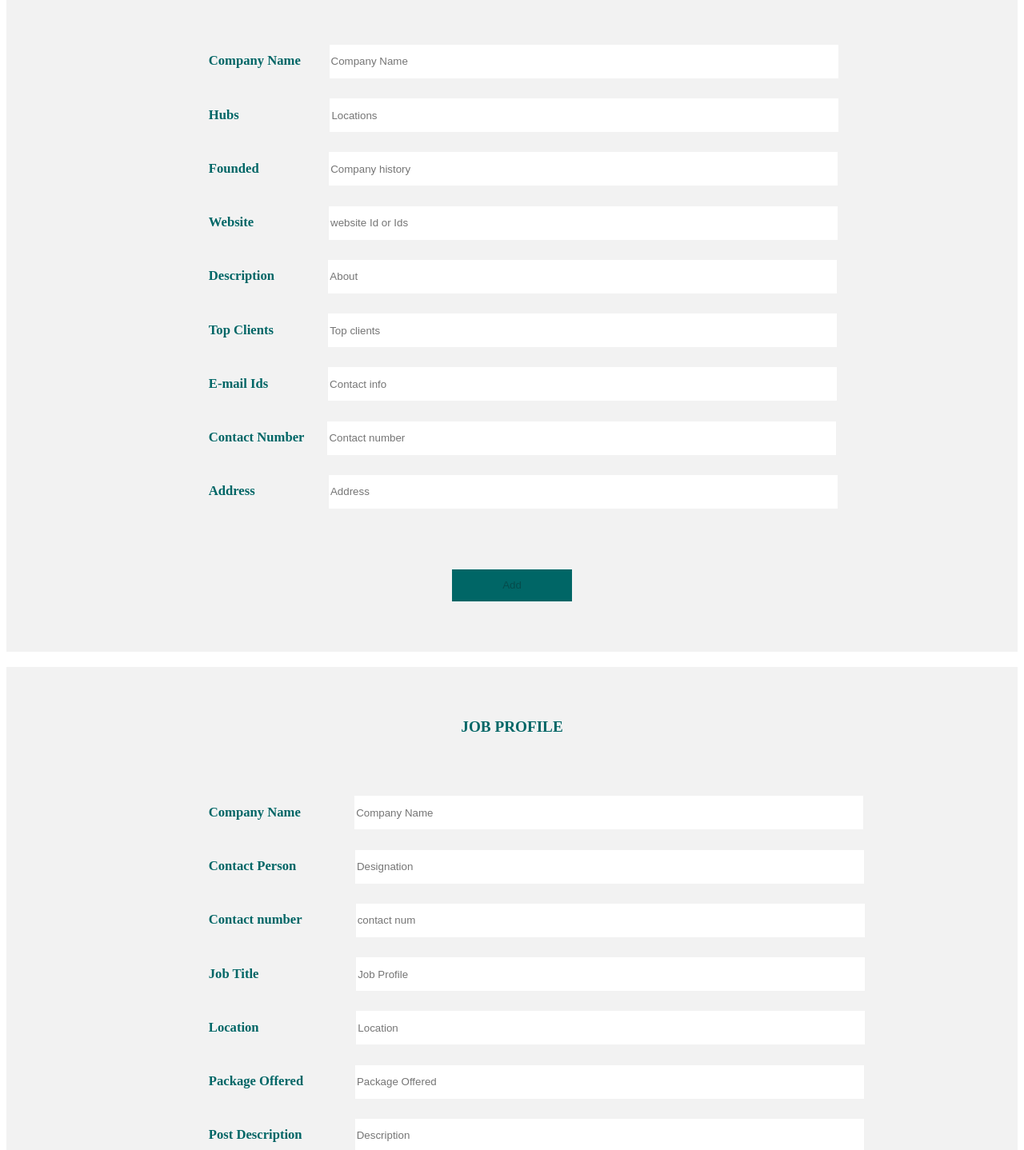
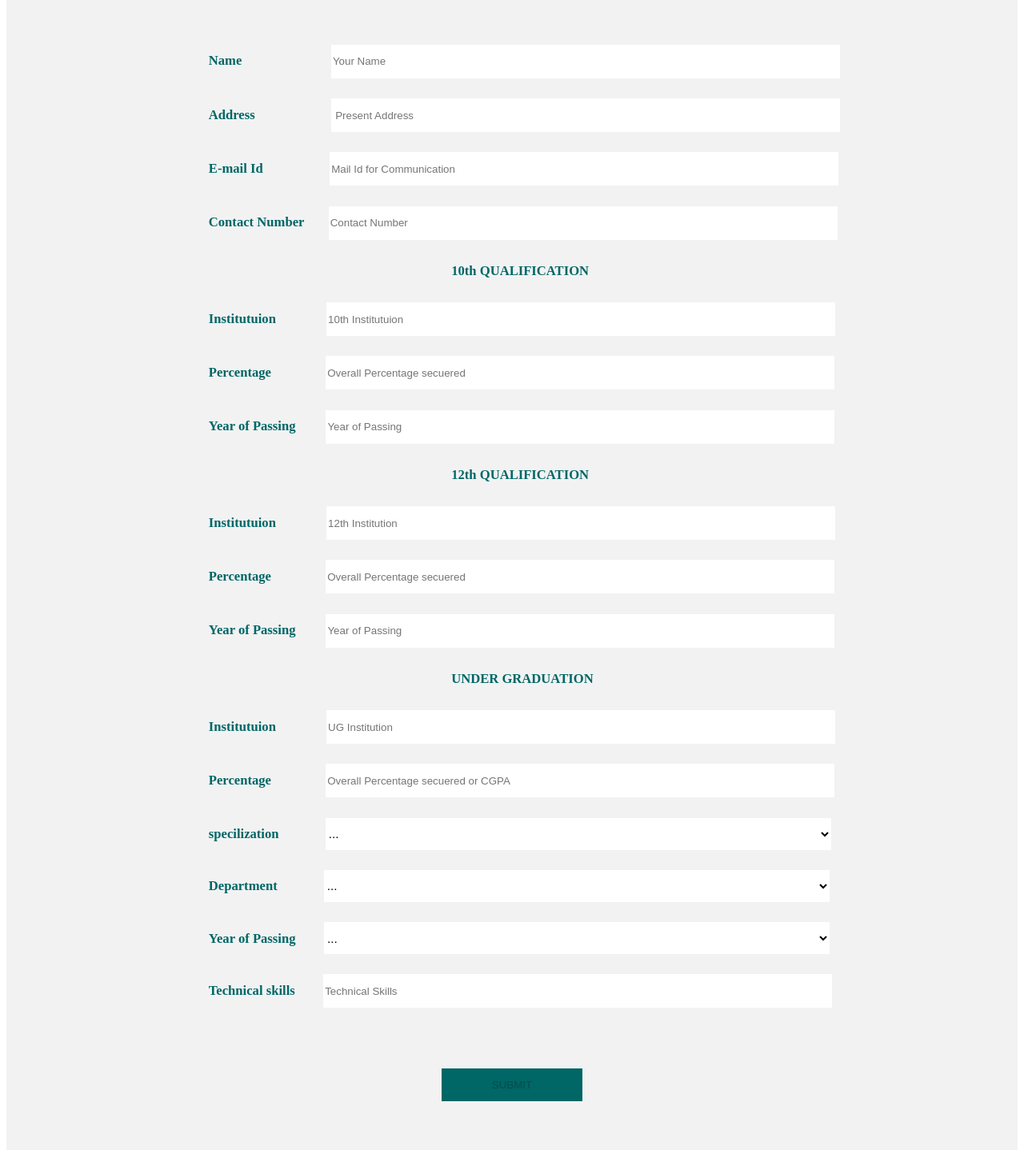
Before and after one commit to AkankshaGrover/JobStop, an Angular app in the folder jobStop/: page /candidateprofile in a window 1280 px wide. Shown: the part 240-1678 px from the top of the page at 80% size. Built offline with nearby package versions, Linux system fonts and the light colour scheme.

Commit message:
candidate profile

```diff
--- a/jobStop/src/app/app.component.html
+++ b/jobStop/src/app/app.component.html
@@ -1,7 +1,7 @@
 <!--The content below is only a placeholder and can be replaced.-->
 
 <app-header></app-header>
-<app-company-profile></app-company-profile>
-<app-jobprofile></app-jobprofile>
+<!-- <app-company-profile></app-company-profile>
+<app-jobprofile></app-jobprofile> -->
 <app-candidateprofile></app-candidateprofile>
 <app-footer></app-footer>
--- a/jobStop/src/app/candidateprofile/candidateprofile.component.css
+++ b/jobStop/src/app/candidateprofile/candidateprofile.component.css
@@ -44,6 +44,17 @@
      margin-top: 5%;
  }
 
+ .add1{
+    border: none;
+    background: #121212;
+    margin-left: 20%;
+    height: 30%;
+    padding: .5% 3%;
+    border-radius: 5%;
+    color: white;
+    margin-bottom: 5%;
+ }
+
  .submit{
      height: 5%;
      padding: 1% 5%;
@@ -57,3 +68,7 @@
  .wrapper{
      text-align: center;
  }
+
+ .wrapper1{
+    margin-left: 30%;
+}
--- a/jobStop/src/app/candidateprofile/candidateprofile.component.html
+++ b/jobStop/src/app/candidateprofile/candidateprofile.component.html
@@ -2,44 +2,115 @@
   <p class="head"><b>CANDIDATE PROFILE</b></p>
   <div>
     <form #candidatedetails="ngForm" (ngSubmit)="addCandidate(companydetails.value)">
-      <label class="tag"><b>Company Name </b> </label>
-      <input required style="margin-left: 2.5%;"  class="input" type="text" name="companyname" placeholder="Company Name" ngModel>
+      <label class="tag"><b>Name </b> </label>
+      <input required style="margin-left: 8.5%;"  class="input" type="text" name="name" placeholder="Your Name" ngModel>
       <br />
-      <label class="tag"><b>Hubs</b></label>
-      <input required style="margin-left: 9%;" class="input" type="text" name="hubs" placeholder="Locations"
+      <label class="tag"><b>Address</b></label>
+      <input required style="margin-left: 7.5%;" class="input" type="text" name="address" placeholder=" Present Address"
         ngModel>
       <br />
-      <label class="tag"><b>Founded </b></label>
-      <input required style="margin-left: 6.6%;"  class="input" type="number" name="history" placeholder="Company history" ngModel>
+      <label class="tag"><b>E-mail Id</b></label>
+      <input required style="margin-left: 6.6%;"  class="input" type="number" name="emailid" placeholder="Mail Id for Communication" ngModel>
       <br />
-      <label class="tag"><b>Website </b></label>
-      <input required style="margin-left: 7.1%;" class="input" type="text" name="website" placeholder="website Id or Ids"
+      <label class="tag"><b>Contact Number</b></label>
+      <input required style="margin-left: 2.4%;" class="input" type="number" name="contactnumber" placeholder="Contact Number"
         ngModel>
       <br />
-      <label class="tag"><b>Description </b></label>
-      <input style="margin-left: 5%;" required class="input" required type="text" name="description" placeholder="About"
+      <div class="wrapper1">
+        <p class = "tag"><b>10th QUALIFICATION</b></p>
+      </div>
+      <label class="tag"><b>Institutuion</b></label>
+      <input style="margin-left: 5%;" required class="input" required type="text" name="tenthinstitution" placeholder="10th Institutuion"
         ngModel>
       <br />
-      <label class="tag"><b>Top Clients</b></label>
-      <input style="margin-left: 5.4%;" required class="input" type="text" name="topclients" placeholder="Top clients"
+      <label class="tag"><b>Percentage</b></label>
+      <input style="margin-left: 5.4%;" required class="input" type="text" name="tenthpercentage" placeholder="Overall Percentage secuered"
         ngModel>
       <br />
-      <label class="tag"><b>E-mail Ids </b></label>
-      <input style="margin-left: 5.6%;" required class="input" type="text" name="emailids" placeholder="Contact info"
+      <label class="tag"><b>Year of Passing</b></label>
+      <input style="margin-left:3%;" required class="input" type="number" name="tenthyear" placeholder="Year of Passing"
         ngModel>
       <br />
-      <label class="tag"><b>Contact Number</b></label>
-      <input style="margin-left: 2.3%" required class="input" type="text" name="contactnumber" placeholder="Contact number"
+      <div class="wrapper1">
+        <p class = "tag"><b>12th QUALIFICATION</b></p>
+      </div>
+      <label class="tag"><b>Institutuion</b></label>
+      <input style="margin-left: 5%;" required class="input" required type="text" name="twelfthinstitution" placeholder="12th Institution"
         ngModel>
       <br />
-      <label class="tag"><b>Address</b></label>
-      <input style="margin-left: 7.3%" required class="input" type="text" name="address" placeholder="Address"
+      <label class="tag"><b>Percentage</b></label>
+      <input style="margin-left: 5.4%;" required class="input" type="text" name="twelfthpercentage" placeholder="Overall Percentage secuered"
+        ngModel>
+      <br />
+      <label class="tag"><b>Year of Passing</b></label>
+      <input style="margin-left: 3%;" required class="input" type="text" name="twelfthyear" placeholder="Year of Passing"
+        ngModel>
+      <br />
+      <div class="wrapper1">
+        <p class = "tag"><b>UNDER GRADUATION</b></p>
+      </div>
+      <label class="tag"><b>Institutuion</b></label>
+      <input style="margin-left: 5%;" required class="input" required type="text" name="uginstitution" placeholder="UG Institution"
+        ngModel>
+      <br />
+      <label class="tag"><b>Percentage</b></label>
+      <input style="margin-left: 5.4%;" required class="input" type="text" name="ugpercentage" placeholder="Overall Percentage secuered or CGPA"
+        ngModel>
+      <br />
+      <label class="tag"><b>specilization</b></label>
+      <select class="input" style="background: white; margin-left: 4.6%;font-size: 1.2vw;"(input)="specializationfunc($event)">
+        <option>...</option>
+        <option value="BE">BE</option>
+        <option value="B-Tech">B Tech</option>
+        <option value="BA">BA</option>
+        <option value="Others">Others</option>
+      </select>
+      <br />
+      <label class="tag"><b>Department</b></label>
+      <select class="input" style="background: white; margin-left: 4.6%;font-size: 1.2vw;" (input) = "departmentfunc($event)" >
+        <option>...</option>
+        <option *ngFor = "let array of arrays" value="{{array}}">{{array}}</option>
+      </select>
+      <br />
+      <label class="tag"><b>Year of Passing</b></label>
+      <select class="input" style="background: white; margin-left: 2.8%; font-size: 1.2vw;"(input)="year($event)">
+        <option>...</option>
+        <option value="2011">2011</option>
+        <option value="2012">2012</option>
+        <option value="2013">2013</option>
+        <option value="2013">2014</option>
+        <option value="2015">2015</option>
+        <option value="2016">2016</option>
+        <option value="2017">2017</option>
+        <option value="2018">2018</option>
+      </select>
+      <br />
+      <label class="tag"><b>Technical skills</b></label>
+      <input required style="margin-left: 2.8%;" class="input" type="number" name="techskills" placeholder="Technical Skills"
         ngModel>
       <br />
       <div class="wrapper">
-        <input class="submit" type="submit" value="Add" [disabled]="candidatedetails.invalid">
+        <input class="submit" type="submit" value="SUBMIT" [disabled] = candidatedetails.invalid>
       </div>
     </form>
+      <button class="add1" (click) = "addProjectFunc()"> + Add projects</button>
+      <div *ngIf = "addProject">
+      <form #projectdetails="ngForm" (ngSubmit)="addProjectFunc1(projectdetails.value)">
+          <label class="tag"><b>Project Name</b></label>
+          <input style="margin-left: 3.6%;" required class="input" type="text" name="pname" placeholder="Name of the Project"
+            ngModel>
+          <br />
+          <label class="tag"><b>Description</b></label>
+          <input style="margin-left: 4.7%" required class="input" type="text" name="pdescription" placeholder="Few words about project"
+            ngModel>
+          <br />
+          <div class="wrapper">
+            <input class="submit" type="submit" value="Add" [disabled] = projectdetails.invalid>
+          </div>
+        </form>
+      </div>
+
+
 
   </div>
 
--- a/jobStop/src/app/candidateprofile/candidateprofile.component.ts
+++ b/jobStop/src/app/candidateprofile/candidateprofile.component.ts
@@ -6,14 +6,92 @@ import { Component, OnInit } from '@angular/core';
   styleUrls: ['./candidateprofile.component.css']
 })
 export class CandidateprofileComponent implements OnInit {
+  addProject = false;
+  name: string;
+  address: string;
+  emailid: string;
+  contactnumber: string;
+  twelfthpercentage: string;
+  twelfthinstitution: string;
+  twelfthyear: string;
+  tenthyear: string;
+  tenthinstitution: string;
+  tenthpercentage: string;
+  uginstitution: string;
+  specialization: string;
+  department: string;
+  ugyear: string;
+  techskills: string;
+  BE = ["Civil Engineering", "Geo Informatics", "Agriculture and Irrigation Engineering", "Mechanical Engineering",
+    "Electronics and Communication Engineering", "Material Science and Engineering", "Mining Engineering",
+    "Industrial Engineering", "Aeronautical Engineering", "Automobile Engineering", " Electrical and Electronics Engineering",
+    "Computer Science and Engineering"];
+  B_Tech = ["Information Technology", "Computer Science and Engineering", " Information Technology",
+    "Chemical Engineering", "Textile Technology", "Industrial Bio-Technology", "Industrial Bio-Technology", "Pharmaceutical Technology",
+    "Rubber and Plastic Technology", " Petroleum Engineering and Technology"];
+  BA = ["Media and Communication", "Culinary Arts", "Mass Communication", "English", "Social Work with Specialisation in Rural Development", "Mass Communication", "English Language and Literature"];
+  arrays = [];
+  projects = [];
+
 
   constructor() { }
 
   ngOnInit() {
   }
 
-  addCandidate(){
+  addCandidate(value) {
+    this.name = value.name;
+    this.address = value.address;
+    this.emailid = value.emailid;
+    this.contactnumber = value.contactnumber;
+    this.tenthinstitution = value.tenthinstitution;
+    this.tenthpercentage = value.tenthpercentage;
+    this.tenthyear = value.tenthyear;
+    this.twelfthinstitution = value.twelfthinstitution;
+    this.twelfthpercentage = value.twelfthpercentage;
+    this.twelfthyear = value.twelfthyear;
+    this.uginstitution = value.uginstitution;
+    this.ugyear = value.ugyear;
+    this.techskills = value.techskills;
+  }
+  specializationfunc(event) {
+    this.specialization = event.target.value;
+    if (event.target.value == "B-Tech") {
+      this.arrays = this.B_Tech;
+    }
+    else if (event.target.value == "BE") {
+      this.arrays = this.BE;
+    }
+    else if (event.target.value == "BA") {
+      this.arrays = this.BA;
+    }
+  }
 
+  departmentfunc(event) {
+    this.department = event.target.value;
+  }
+
+  year(event) {
+    this.ugyear = event.target.value;
+  }
+
+  addProjectFunc() {
+    this.addProject = !this.addProject;
+  }
+
+  addProjectFunc1(value) {
+    if(this.name && this.contactnumber && this.address && this.emailid && this.uginstitution && this.ugyear && this.specialization && this.department){
+      this.projects.push({
+        "pame": value.pname,
+        "pdescription": value.pdescription
+      })
+      alert("Project Added");
+    }else{
+      alert("Enter User Details");
+    }
+
+    console.log(this.projects);
+    this.addProject = !this.addProject;
   }
 
 }
```
